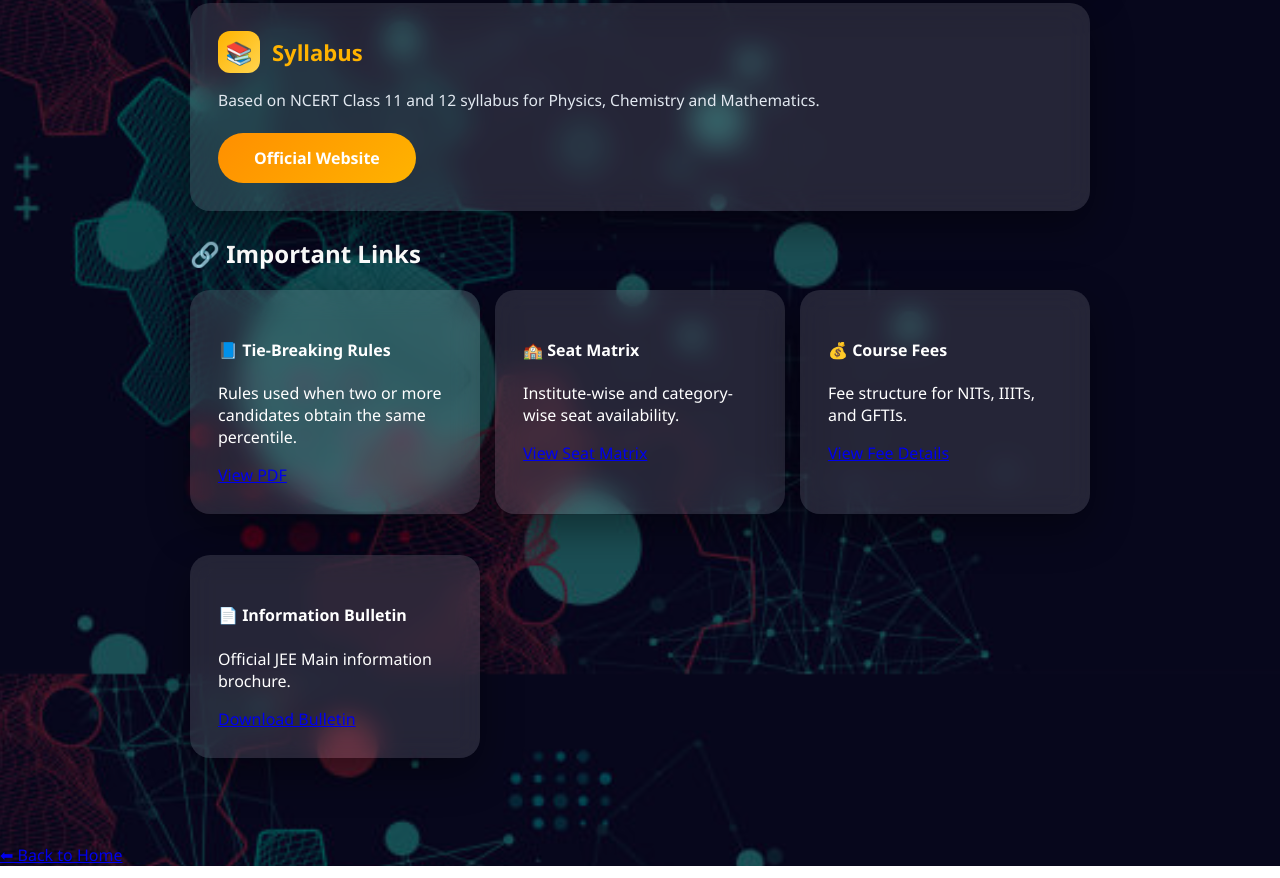
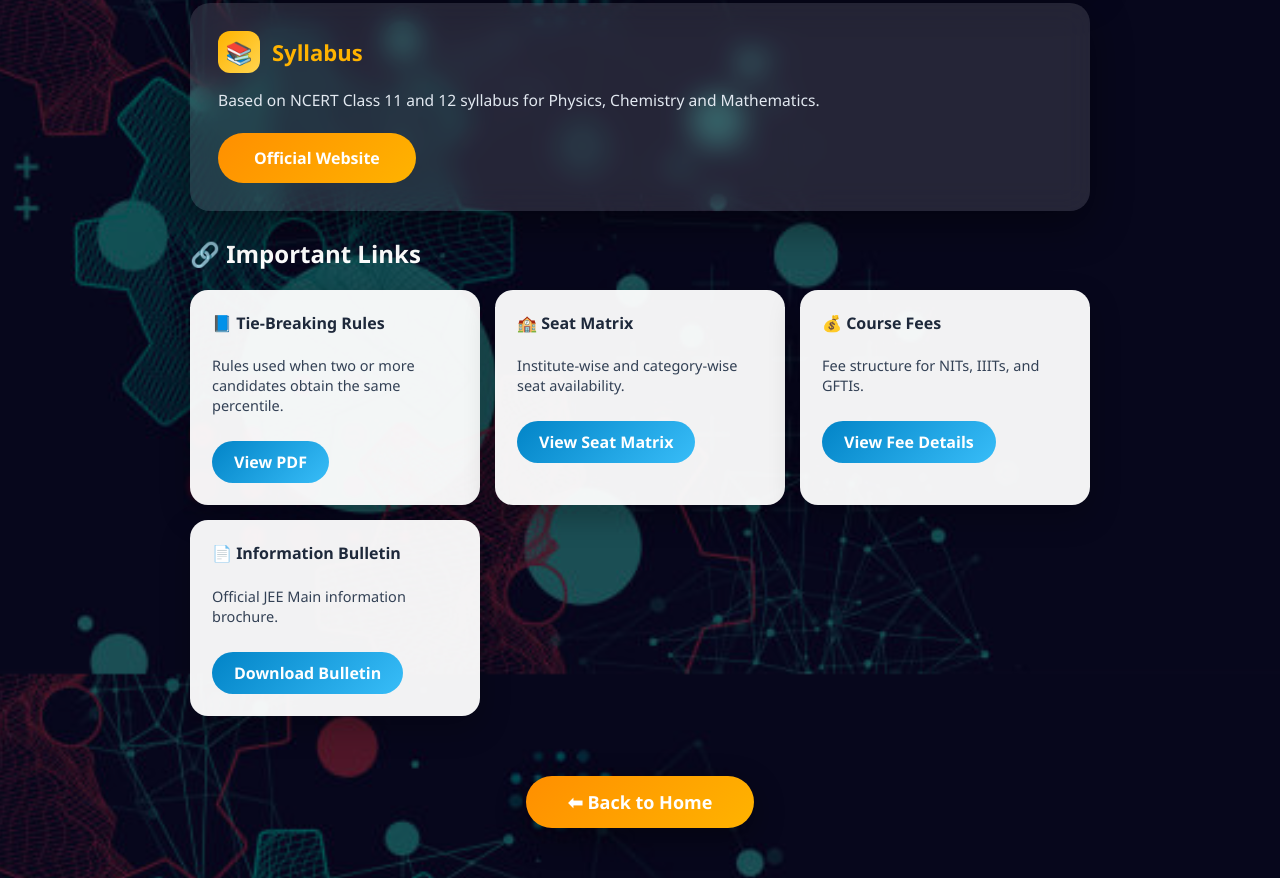
Before and after one commit to r07070883-lab/examify-infosite, a plain HTML site: page jee-main2.html in a window 1280 px wide. Shown: the part 1726-2604 px from the top of the page. Drawn offline with Linux system fonts and the light colour scheme.

Commit message:
Update jee-main2.html

```diff
--- a/jee-main2.html
+++ b/jee-main2.html
@@ -3,7 +3,7 @@
 <head>
 <meta charset="UTF-8">
 <meta name="viewport" content="width=device-width, initial-scale=1.0">
-<title>JEE Main 2025 | Official Exam Portal</title>
+<title>JEE Main 2026 | Official Exam Portal</title>
 
 <style>
 :root{
@@ -149,20 +149,58 @@
   box-shadow:0 12px 30px rgba(255,179,0,0.6);
 }
 
-/* ===== BACK BUTTON ===== */
-.back{
-  display:block;
-  width:95%;
-  max-width:900px;
-  margin:0 auto 40px;
-  padding:16px;
+/* ===== IMPORTANT LINKS WHITE CARDS ===== */
+.link-card{
+  background:rgba(255,255,255,0.95);
+  color:#0f172a;
+  border-radius:18px;
+  padding:22px;
+  box-shadow:0 12px 30px rgba(0,0,0,0.25);
+  transition:transform 0.25s ease, box-shadow 0.25s ease;
+}
+.link-card:hover{
+  transform:translateY(-6px);
+  box-shadow:0 18px 45px rgba(0,0,0,0.35);
+}
+.link-card h4{
+  margin-top:0;
+  color:#1e293b;
+}
+.link-card p{
+  color:#334155;
+  font-size:14.5px;
+}
+.link-card .button{
+  display:inline-block;
+  margin-top:12px;
+  padding:10px 22px;
+  background:linear-gradient(135deg,#0284c7,#38bdf8);
+  color:white;
+  text-decoration:none;
+  border-radius:22px;
+  font-weight:600;
+}
+
+/* ===== FOOTER CENTER ===== */
+.footer{
+  display:flex;
+  justify-content:center;
+  margin:40px 0 50px;
+}
+.back-home{
+  padding:14px 42px;
   background:linear-gradient(135deg,var(--orange),var(--gold));
   color:white;
-  text-align:center;
   text-decoration:none;
-  border-radius:16px;
+  border-radius:30px;
   font-size:18px;
   font-weight:600;
+  box-shadow:0 10px 30px rgba(0,0,0,0.4);
+  transition:transform 0.25s, box-shadow 0.25s;
+}
+.back-home:hover{
+  transform:scale(1.08);
+  box-shadow:0 14px 40px rgba(255,179,0,0.6);
 }
 </style>
 </head>
@@ -202,8 +240,8 @@
     <div class="section-title"><div class="icon">📅</div>Important Dates</div>
     <div class="content">
       <ul>
-        <li>Session 1:  21-30 January 2026</li>
-        <li>Session 2: 1-10 April 2026</li>
+        <li>Session 1: 21–30 January 2026</li>
+        <li>Session 2: 1–10 April 2026</li>
         <li>Registration Start: November 2025</li>
         <li>Admit Card: 7 days before exam</li>
         <li>Result Declaration: 10–12 days after exam</li>
@@ -229,7 +267,7 @@
       <ul>
         <li>Mode: Computer Based Test (CBT)</li>
         <li>Duration: 3 Hours</li>
-        <li>Total Questions: 75 questions ,25 per subject</li>
+        <li>Total Questions: 75 questions, 25 per subject</li>
         <li>Marking Scheme: +4 for correct, −1 for incorrect</li>
       </ul>
     </div>
@@ -252,34 +290,31 @@
     <div class="content">
       Based on NCERT Class 11 and 12 syllabus for Physics, Chemistry and Mathematics.
     </div>
-
-    <a href="https://jeemain.nta.ac.in/" target="_blank" class="btn">
-      Official Website
-    </a>
+    <a href="https://jeemain.nta.ac.in/" target="_blank" class="btn">Official Website</a>
   </div>
 
-<h2><i class="fas fa-link"></i>🔗 Important Links</h2>
+  <h2>🔗 Important Links</h2>
   <div style="display:grid;grid-template-columns:repeat(auto-fit,minmax(220px,1fr));gap:15px;margin-top:15px;">
 
-    <div class="card">
+    <div class="link-card">
       <h4>📘 Tie-Breaking Rules</h4>
       <p>Rules used when two or more candidates obtain the same percentile.</p>
       <a class="button" href="tiebreaking_rules_jee_main.pdf" target="_blank">View PDF</a>
     </div>
 
-    <div class="card">
+    <div class="link-card">
       <h4>🏫 Seat Matrix</h4>
       <p>Institute-wise and category-wise seat availability.</p>
       <a class="button" href="https://josaa.admissions.nic.in/applicant/seatmatrix/seatmatrixinfo.aspx/" target="_blank">View Seat Matrix</a>
     </div>
 
-    <div class="card">
+    <div class="link-card">
       <h4>💰 Course Fees</h4>
       <p>Fee structure for NITs, IIITs, and GFTIs.</p>
       <a class="button" href="#" target="_blank">View Fee Details</a>
     </div>
 
-    <div class="card">
+    <div class="link-card">
       <h4>📄 Information Bulletin</h4>
       <p>Official JEE Main information brochure.</p>
       <a class="button" href="https://jeemain.nta.nic.in/information-bulletin/" target="_blank">Download Bulletin</a>
@@ -289,8 +324,8 @@
 
 </div>
 
-<footer>
-  <a href="index.html">⬅ Back to Home</a>
+<footer class="footer">
+  <a href="index.html" class="back-home">⬅ Back to Home</a>
 </footer>
 
 </body>
```
